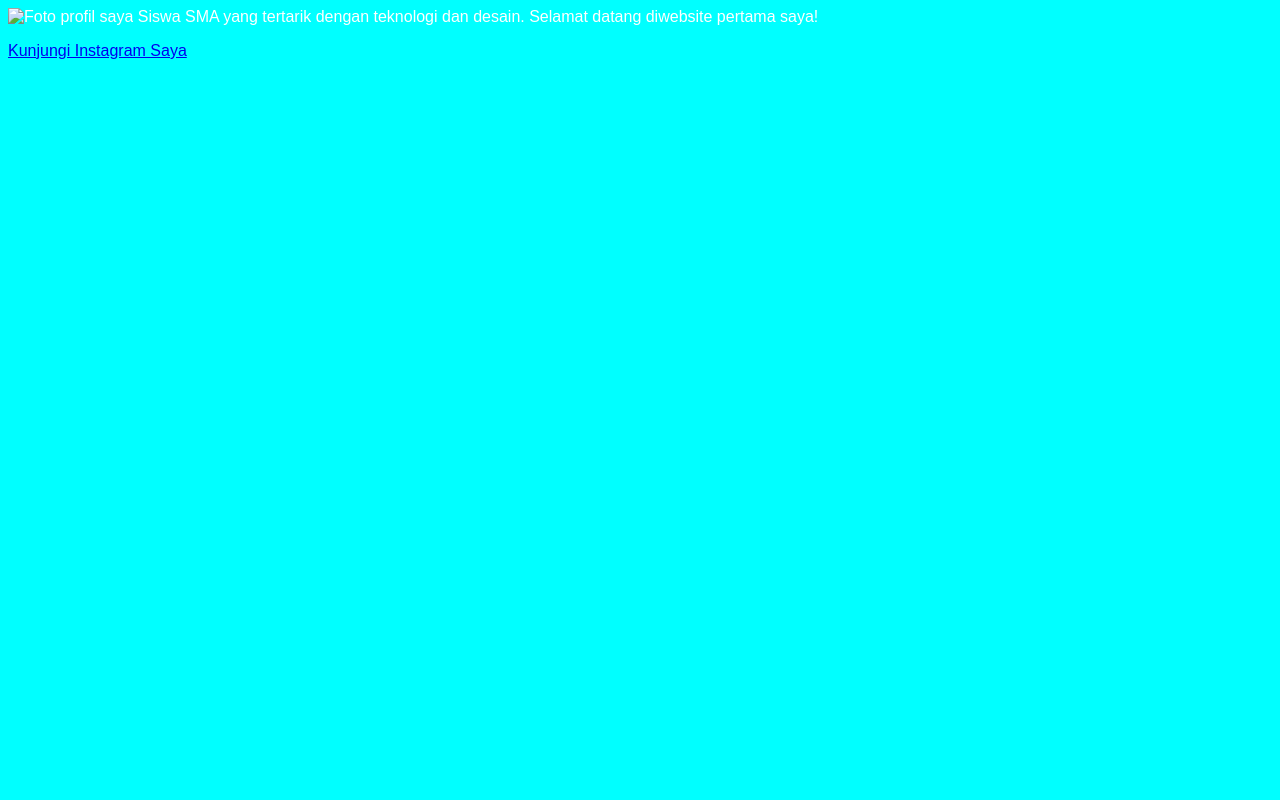
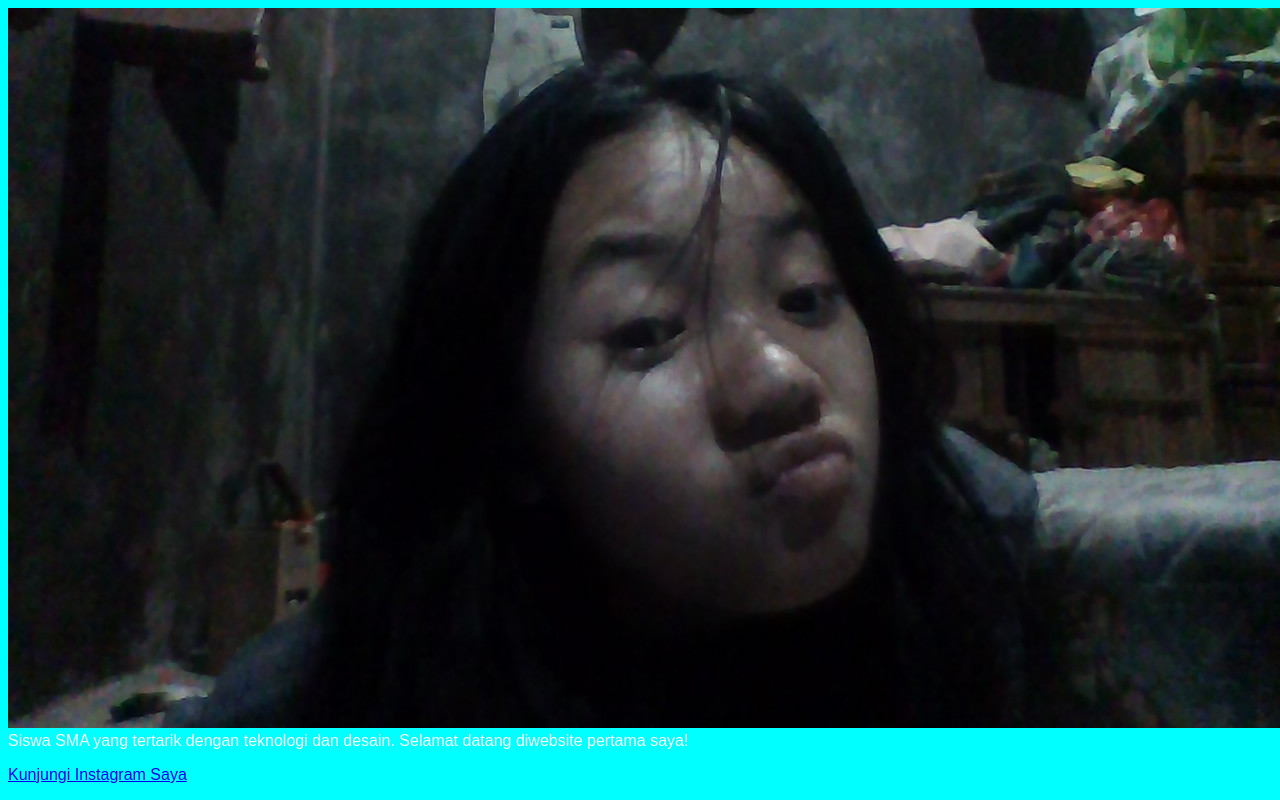
Before and after one commit to devrmnd/Belajar-TIK, a plain HTML site: page index.html in a window 1280 px wide. Drawn offline with Linux system fonts and the light colour scheme.

Commit message:
Update index.html

```diff
--- a/index.html
+++ b/index.html
@@ -6,7 +6,7 @@
 </head>
 <body>
   <div class="kartu_profil">
-  <img arc="foto-profil.jpg" alt="Foto profil saya">
+  <img src="foto-profil.jpg" alt="Foto profil saya">
   <hi>Siswa SMA yang tertarik dengan teknologi dan desain.
 Selamat datang diwebsite pertama saya!</p>
     <a
```
